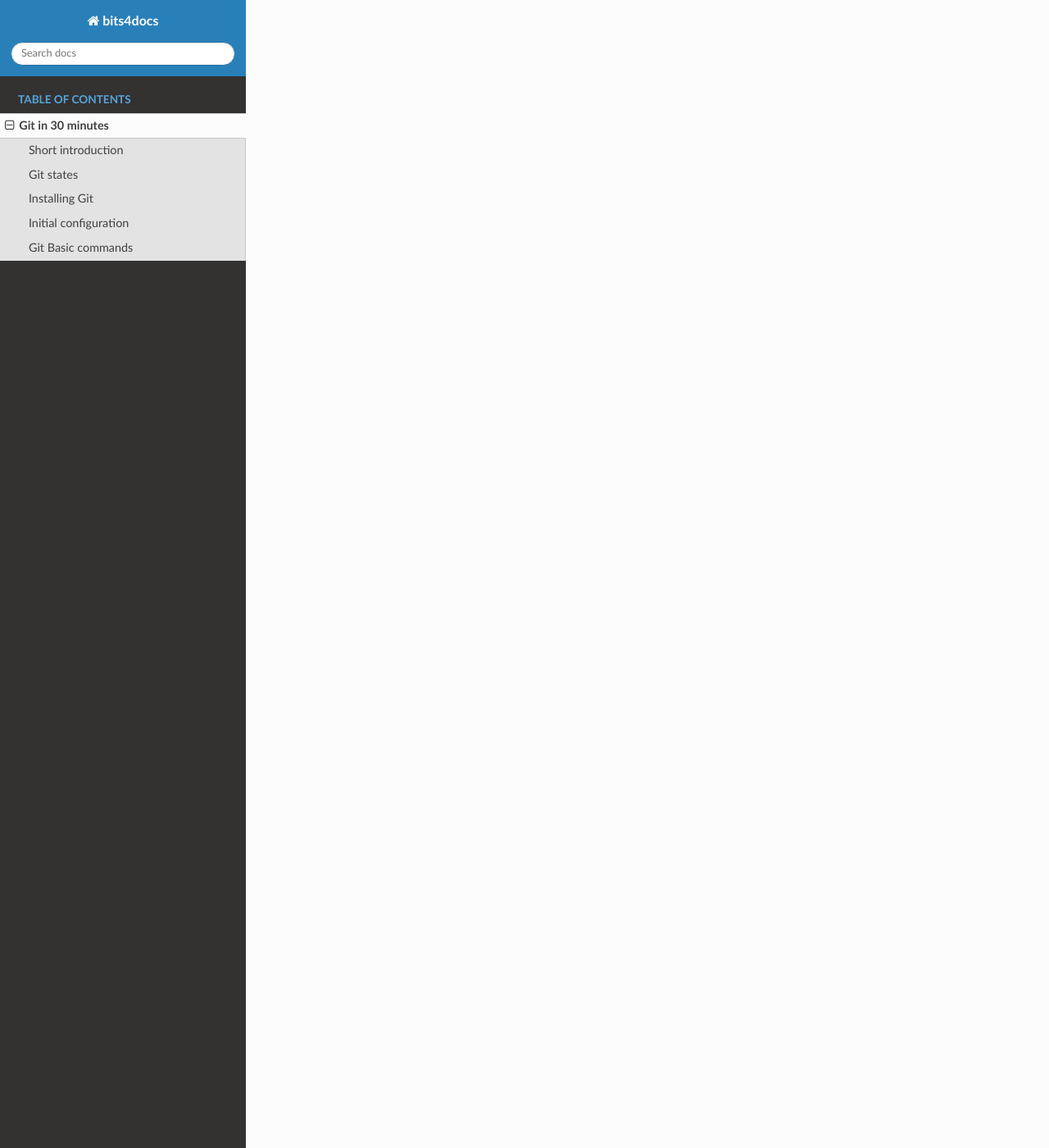
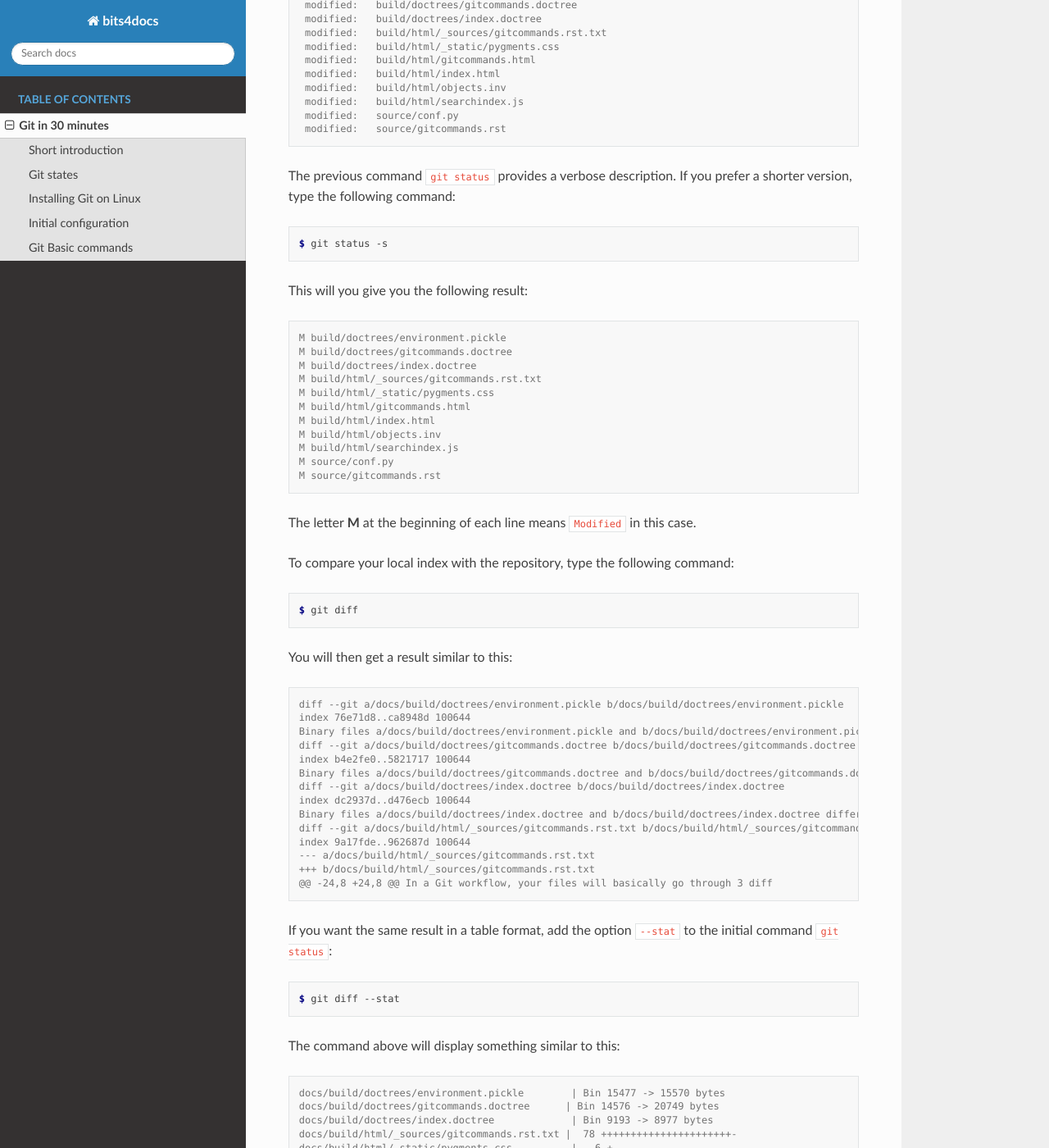
Before and after one commit to ka2in/bits4docs, a Sphinx documentation site: the page built from docs/source/gitinminutes.rst, in a window 1280 px wide and 1400 px high, scrolled down 2701 px. Shown: the whole window at 82% size. Built offline with Sphinx 7.4.7 and the Read the Docs theme 2.0.0, drawn with Linux system fonts in a browser that asks for light colours; some of the changed text lies outside the part shown.

Commit message:
Modifications to the git tutorial

```diff
--- a/docs/source/conf.py
+++ b/docs/source/conf.py
@@ -21,6 +21,7 @@ project = 'bits4docs'
 copyright = '2021, GlobalTech Translations'
 author = 'GlobalTech Translations'
 
+
 # The full version, including alpha/beta/rc tags
 release = '1.0'
 
@@ -36,7 +37,7 @@ import sys, os, sphinx_rtd_theme
 sys.path.insert(0, os.path.abspath('../..'))
 
 extensions = [
-	'myst_parser',
+    'myst_parser',
 	'sphinx_rtd_theme',
     'sphinx.ext.autosectionlabel',
 ]
--- a/docs/source/gitinminutes.rst
+++ b/docs/source/gitinminutes.rst
@@ -5,6 +5,11 @@
 #################
 Git in 30 minutes
 #################
+
+.. image:: git-tutorial.png
+   :alt: Git logo
+   :scale: 50%
+   :align: center
 
 Short introduction
 ==================
@@ -24,8 +29,8 @@ In a Git workflow, your files will basically go through 3 different states:
 
 The Git directory is a hidden folder ``.git`` at the top level of your working tree.
 
-Installing Git
-==============
+Installing Git on Linux
+=======================
 
 To install Git on Debian based distros, run the following commands:
 
@@ -72,7 +77,7 @@ If you already have a project, you can immediately navigate to the relevant fold
 
    $ git init
 
-To add all the available files in your directory to Git, type the command:
+Git will not begin tracking your files unless you add them. To add all the files that are available in your directory to Git, type the command:
 
 .. code-block:: console
 
@@ -85,3 +90,134 @@ You can achieve the same result with the following command:
    $ git add .
 
 Either way, the files existing in your project's folder will be added recursively to Git's index.
+
+To add a single file called 'foo', type the command:
+
+.. code-block:: console
+
+   $ git add foo
+
+To commit your changes with a message, type the command:
+
+.. code-block:: console
+
+   $ git commit -m "Initial commit for Git's documentation project"
+
+.. note::
+
+   If you do not insert a commit message at the time of committing your files, i.e. if you only type ``git commit``, Git will launch the defaut text editor that is set in your environment variables.
+
+If you want to check the status of the project's files, type the command:
+
+.. code-block:: console
+
+   $ git status
+
+You will then get something like this:
+
+.. code-block:: console
+
+   On branch maindoc
+   Changes not staged for commit:
+  (use "git add <file>..." to update what will be committed)
+  (use "git restore <file>..." to discard changes in working directory)
+   modified:   build/doctrees/environment.pickle
+   modified:   build/doctrees/gitcommands.doctree
+   modified:   build/doctrees/index.doctree
+   modified:   build/html/_sources/gitcommands.rst.txt
+   modified:   build/html/_static/pygments.css
+   modified:   build/html/gitcommands.html
+   modified:   build/html/index.html
+   modified:   build/html/objects.inv
+   modified:   build/html/searchindex.js
+   modified:   source/conf.py
+   modified:   source/gitcommands.rst
+
+The previous command ``git status`` provides a verbose description. If you prefer a shorter version, type the following command:
+
+.. code-block:: console
+
+   $ git status -s
+
+This will you give you the following result:
+
+.. code-block:: console
+
+   M build/doctrees/environment.pickle
+   M build/doctrees/gitcommands.doctree
+   M build/doctrees/index.doctree
+   M build/html/_sources/gitcommands.rst.txt
+   M build/html/_static/pygments.css
+   M build/html/gitcommands.html
+   M build/html/index.html
+   M build/html/objects.inv
+   M build/html/searchindex.js
+   M source/conf.py
+   M source/gitcommands.rst
+
+The letter **M** at the beginning of each line means ``Modified`` in this case.
+
+To compare your local index with the repository, type the following command:
+
+.. code-block:: console
+
+   $ git diff
+
+You will then get a result similar to this:
+
+.. code-block:: console
+
+   diff --git a/docs/build/doctrees/environment.pickle b/docs/build/doctrees/environment.pickle
+   index 76e71d8..ca8948d 100644
+   Binary files a/docs/build/doctrees/environment.pickle and b/docs/build/doctrees/environment.pickle differ
+   diff --git a/docs/build/doctrees/gitcommands.doctree b/docs/build/doctrees/gitcommands.doctree
+   index b4e2fe0..5821717 100644
+   Binary files a/docs/build/doctrees/gitcommands.doctree and b/docs/build/doctrees/gitcommands.doctree differ
+   diff --git a/docs/build/doctrees/index.doctree b/docs/build/doctrees/index.doctree
+   index dc2937d..d476ecb 100644
+   Binary files a/docs/build/doctrees/index.doctree and b/docs/build/doctrees/index.doctree differ
+   diff --git a/docs/build/html/_sources/gitcommands.rst.txt b/docs/build/html/_sources/gitcommands.rst.txt
+   index 9a17fde..962687d 100644
+   --- a/docs/build/html/_sources/gitcommands.rst.txt
+   +++ b/docs/build/html/_sources/gitcommands.rst.txt
+   @@ -24,8 +24,8 @@ In a Git workflow, your files will basically go through 3 diff
+
+
+If you want the same result in a table format, add the option ``--stat`` to the initial command ``git status``:
+
+.. code-block:: console
+
+   $ git diff --stat
+
+The command above will display something similar to this:
+
+.. code-block:: console
+
+   docs/build/doctrees/environment.pickle        | Bin 15477 -> 15570 bytes
+   docs/build/doctrees/gitcommands.doctree      | Bin 14576 -> 20749 bytes
+   docs/build/doctrees/index.doctree             | Bin 9193 -> 8977 bytes
+   docs/build/html/_sources/gitcommands.rst.txt |  78 ++++++++++++++++++++++-
+   docs/build/html/_static/pygments.css          |   6 +-
+   docs/build/html/gitcommands.html             |  86 +++++++++++++++++++++-----
+   docs/build/html/index.html                    |   9 ++-
+   docs/build/html/objects.inv                   | Bin 402 -> 414 bytes
+   docs/build/html/searchindex.js                |   2 +-
+   docs/source/conf.py                           |   2 +-
+   docs/source/gitcommands.rst                  |  78 ++++++++++++++++++++++-
+   11 files changed, 228 insertions(+), 33 deletions(-)
+
+At the beginning of each project, you will have a ``master branch``, or ``main branch`` in newer terminology. ``Forking`` is the process of creating a new branch from the main branch. Forking allows you to work on your own copy of the project before submitting your changes back to the main repository through a ``pull request``.
+
+To view all current branches, type the following command:
+
+.. code-block::
+
+   $ git branch -a
+
+If you want to create a new branch and switch to it:
+
+.. code-block::
+
+   $ git checkout -b <new-branch>
+
+The Git command ``checkout`` allows you to switch to a different branch, which then becomes the ``HEAD`` branch. ``HEAD`` is a special pointer that points to the branch you are currently on.
--- a/docs/source/index.rst
+++ b/docs/source/index.rst
@@ -14,7 +14,7 @@ You will find here articles, tutorials and other resources about the following t
 
 **About the author:**
 
-Fayçal Alami-Hassani - `@gnufcl@fosstodon.org <https://fosstodon.org/@gnufcl>`_
+`Fayçal Alami-Hassani <https://globaltech-translations.com>`_ - `@gnufcl@fosstodon.org <https://fosstodon.org/@gnufcl>`_
 
 - Technical communicator, translator and interpreter
 - Markup: reStructuredText, Markdown, DocBook, XML
```
Also changed, not shown: docs/source/git-tutorial.png (added), 11 other files.
